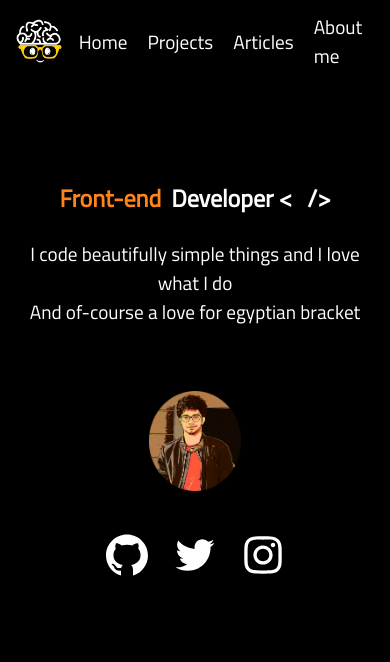
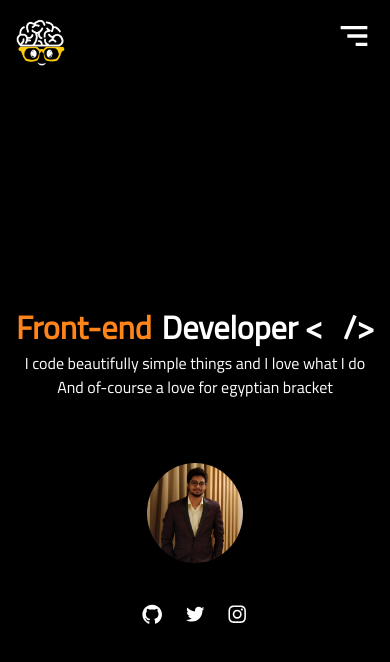
Before and after one commit to knowankit/knowankit.com, a Next.js app: page / in a window 390 px wide. Shown: the top 662 px of the page. Built offline with nearby package versions, Linux system fonts and the light colour scheme.

Commit message:
feat: add mob menu

```diff
--- a/src/components/navbar/index.tsx
+++ b/src/components/navbar/index.tsx
@@ -2,15 +2,33 @@ import React from "react";
 import { Box } from '@chakra-ui/react'
 import Image from 'next/image'
 import Link from 'next/link'
+import { Modal, ModalOverlay, ModalContent, ModalHeader, ModalCloseButton, ModalBody, ModalFooter, Button, useDisclosure  } from '@chakra-ui/react'
+import { BiMenuAltRight }  from 'react-icons/bi'
 
 const Navbar = () => {
-  const loadMenu = () => {
+  const { isOpen, onOpen, onClose } = useDisclosure()
+
+  const loadMenu = (isMobile = false) => {
     const menus = [{ name: 'Home', link: '/' }, { name: 'Projects', link: '/projects' }, { name: 'Articles', link: '/articles'}, { name: 'About me', link: '/about' }]
+
+    if (isMobile) {
+      return (
+        <Box>
+        {menus.map((menu, index) => (
+          <Box m='1rem' key={index} fontWeight='bold'>
+            <Link href={menu.link}>
+              {menu.name}
+            </Link>
+          </Box>
+        ))}
+        </Box>
+      )
+    }
 
     return menus.map((menu, index) => (
       <Box mr='20px' key={index}>
         <Link href={menu.link}>
-          {menu.name}
+          <Box as='span' fontWeight='bold'>{menu.name}</Box>
         </Link>
       </Box>
     ))
@@ -21,8 +39,20 @@ const Navbar = () => {
     <Box height='20px' m='1rem'>
       <a href='https://knowankit.com'><Image src='/portfolio-logo.png' alt='knowankit logo' height='50px' width='50px' /></a>
     </Box>
-    <Box color='white' display='flex' alignItems='center' fontSize='1.2rem'>
+    <Box color='white' display={['none', 'none', 'flex', 'flex']} alignItems='center' fontSize='1.2rem'>
       {loadMenu()}
+    </Box>
+    <Box m='1rem' display={['flex', 'flex', 'none', 'none']}>
+      <BiMenuAltRight color='white' fontSize='2.5em' onClick={onOpen} />
+    <Modal onClose={onClose} size='lg' isOpen={isOpen} isCentered>
+        <ModalOverlay />
+        <ModalContent>
+          <ModalCloseButton />
+          <ModalBody>
+           {loadMenu(true)}
+          </ModalBody>
+        </ModalContent>
+      </Modal>
     </Box>
   </Box>
   )
--- a/src/components/profile/index.tsx
+++ b/src/components/profile/index.tsx
@@ -5,10 +5,13 @@ import Navbar from '@/src/components/navbar'
 
 const Profile = () => {
   return (
-    <Box height='100vh' backgroundColor='black' id='profile'>
+    <>
+    <Box bg='black'>
       <Navbar />
-      <Box textAlign='center' mt={['6rem', '6rem', '6rem', '6rem']}>
-          <Box color='#FF851B' fontSize={['1.5rem', '1.5rem', '3rem', '3rem']} fontWeight='bold'>
+    </Box>
+    <Box height='90vh' backgroundColor='black' id='profile' display='flex' justifyContent='center' alignItems='center'>
+      <Box textAlign='center' display='flex' justifyContent='space-between' flexDirection='column' alignItems='center'>
+          <Box color='#FF851B' fontSize={['2rem', '2.5rem', '3rem', '3rem']} fontWeight='bold'>
             <Box className='tech-profile' display='inline-flex' position='relative' overflow='hidden'>
               <Box display='inline-flex' flexDirection='column'>
                 <Box>Front-end</Box>
@@ -19,15 +22,16 @@ const Profile = () => {
             <Box color='white' display='inline-block' ml='10px'>
               Developer <Box as='span'>&lt;<Box as='span' className='dash'>_</Box>/&gt;</Box>
             </Box>
-          </Box> <br />
-          <Box color='white' fontSize={['1.2rem', '1.2rem', '1.8rem', '1.8rem']} mx={['1rem', '1rem', '1rem', '1rem']}>
+          </Box>
+          <Box color='white' fontSize={['1rem', '1.6rem', '1.8rem', '1.8rem']} mx={['1rem', '1rem', '1rem', '1rem']}>
             <p>I code beautifully simple things and I love what I do</p>
             <p>And of-course a love for egyptian bracket</p>
-            <Box as='img' margin='0px auto' mt='4rem' src='/ankit.png' alt='Ankit' height={['100', '100', '200', '200']} />
           </Box>
+          <Box as='img' margin='0px auto' mt='4rem' src='/myself.jpg' borderRadius='50%' alt='Ankit' height={['100', '150', '200', '200']} />
           <SocialIcons />
         </Box>
     </Box>
+    </>
   )
 }
 
--- a/src/components/profile/social-icons.tsx
+++ b/src/components/profile/social-icons.tsx
@@ -5,13 +5,13 @@ import { AiOutlineGithub, AiOutlineTwitter, AiOutlineInstagram } from 'react-ico
 const SocialIcons = () => {
   return (
     <Box display='flex' justifyContent='center' alignItems='flex-end'>
-      <Box as='a' color='white' fontSize='3rem' mt='2.5rem' mr='20px' href='https://github.com/knowankit'>
+      <Box as='a' color='white' fontSize={['1.4rem', '2.4rem', '3rem', '3rem']} mt='2.5rem' mr='20px' href='https://github.com/knowankit'>
           <AiOutlineGithub />
       </Box>
-      <Box as='a' color='white' fontSize='3rem' mt='2.5rem' mr='20px' href='https://twitter.com/knowankit'>
+      <Box as='a' color='white' fontSize={['1.4rem', '2.4rem', '3rem', '3rem']} mt='2.5rem' mr='20px' href='https://twitter.com/knowankit'>
           <AiOutlineTwitter />
       </Box>
-      <Box as='a' color='white' fontSize='3rem' mt='2.5rem' href='https://www.instagram.com/knowankitt/'>
+      <Box as='a' color='white' fontSize={['1.4rem', '2.4rem', '3rem', '3rem']} mt='2.5rem' href='https://www.instagram.com/knowankitt/'>
           <AiOutlineInstagram />
       </Box>
     </Box>
```
Also changed, not shown: public/myself.jpg (added).
